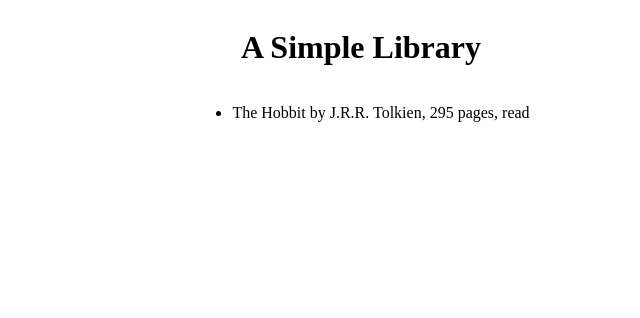
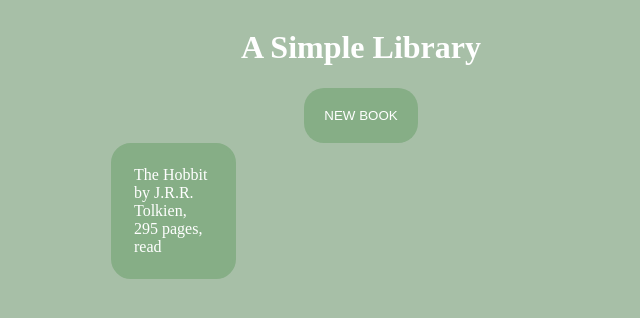
Before and after one commit to michaeljchong/library, a plain HTML site: page index.html in a window 1280 px wide. Shown: the whole page, without its empty margins (279-919 px from the left). Drawn offline with Linux system fonts and the light colour scheme.

Commit message:
Add basic CSS to help organize content

```diff
--- a/index.html
+++ b/index.html
@@ -10,8 +10,7 @@
 </head>
 <body>
   <h1>A Simple Library</h1>
-  <ul>
-
-  </ul>
+  <button class="action new">NEW BOOK</button>
+  <div class="display"></div>
 </body>
 </html>
--- a/script.js
+++ b/script.js
@@ -20,11 +20,11 @@ function addBookToLibrary() {
 }
 
 function displayLibrary() {
-  let list = document.querySelector("ul");
+  let display = document.querySelector(".display");
   myLibrary.forEach(function(book) {
-    entry = document.createElement("li");
+    entry = document.createElement("div");
     entry.innerHTML = book.info();
-    list.appendChild(entry);
+    display.appendChild(entry);
   });
 }
 
--- a/style.css
+++ b/style.css
@@ -2,4 +2,34 @@ body {
   display: flex;
   flex-direction: column;
   align-items: center;
+  color: white;
+  background-color: rgb(167, 191, 167);
 }
+
+button {
+  color: white;
+}
+
+button:hover {
+  cursor: pointer;
+}
+
+.display {
+  width: 500px;
+  display: grid;
+  grid-template-columns: repeat(4, 1fr);
+}
+
+.display > div {
+  border: rgb(134, 174, 134) solid;
+  background-color: rgb(134, 174, 134);
+  border-radius: 20px;
+  padding: 20px;
+}
+
+.action {
+  border: none;
+  border-radius: 20px;
+  background-color: rgb(134, 174, 134);
+  padding: 20px;
+}
```
